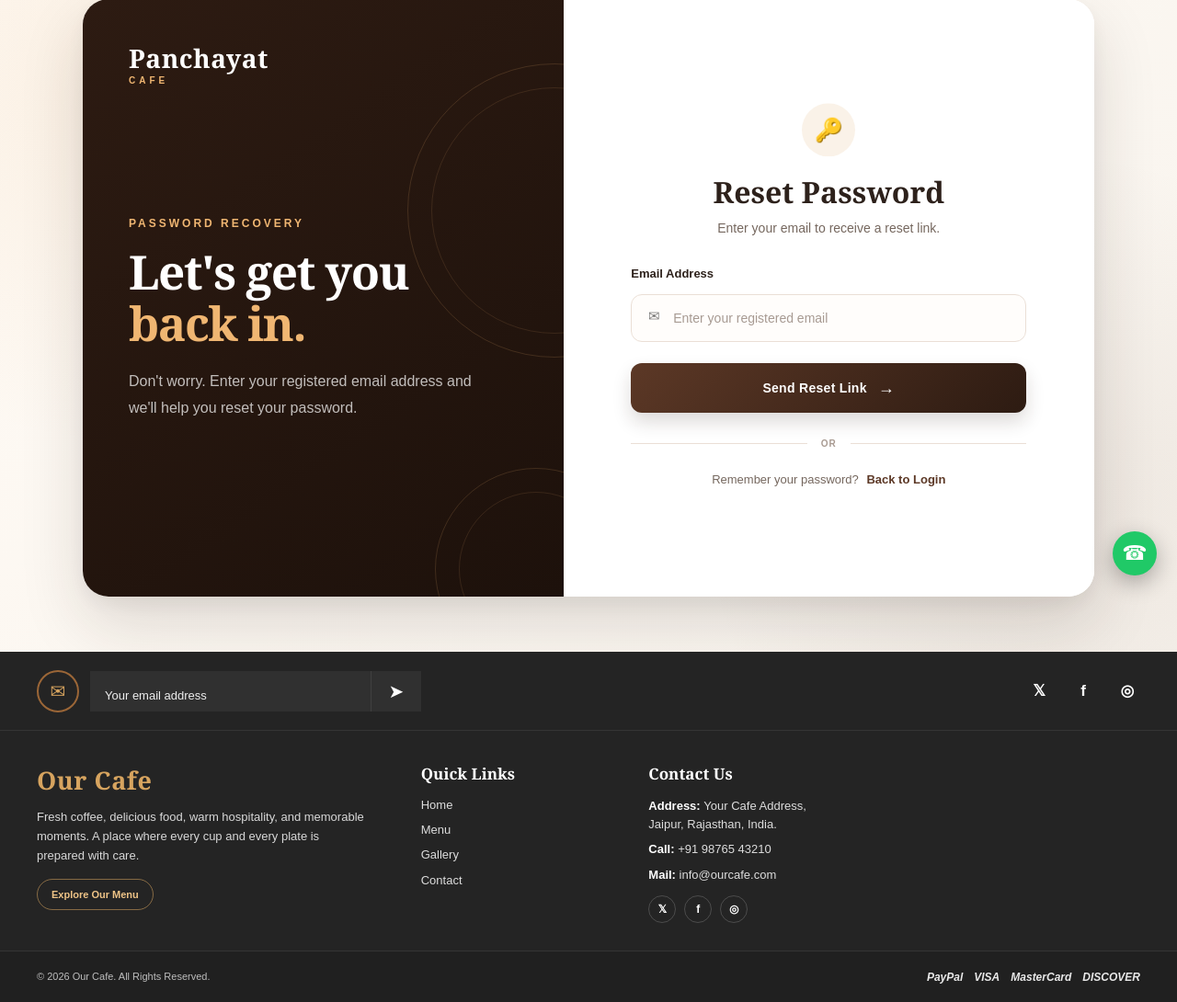
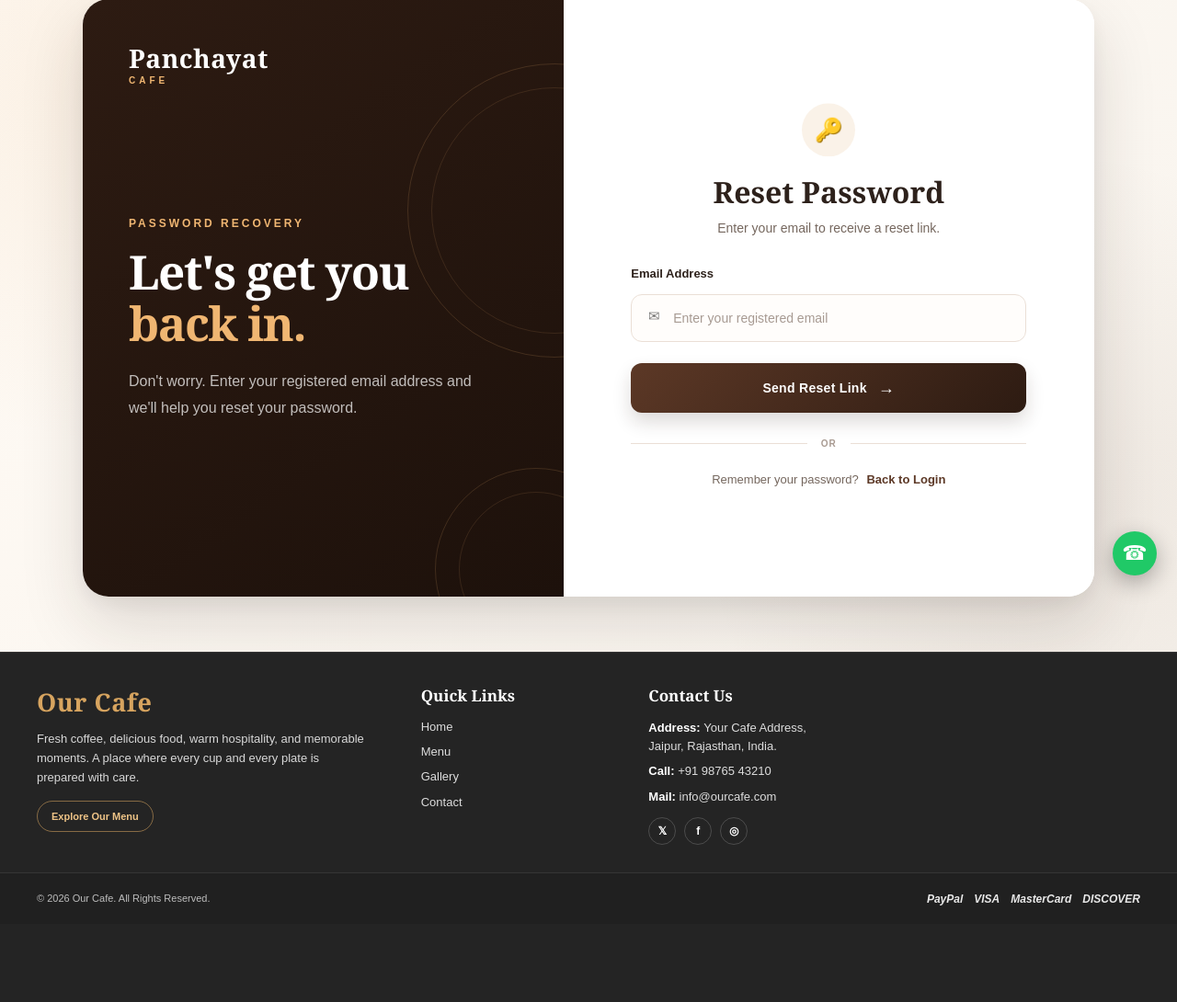
Before and after one commit to adjain07/Cafe-django, a Django app: page /accounts/password-reset/ in a window 1280 px wide. Shown: the part 152-1242 px from the top of the page at 92% size. After the commit the page ends 1137 px from the top, so only its background shows below. Run offline with Django 5.2, Linux system fonts and the light colour scheme.

Commit message:
Comment out newsletter section in footer template

```diff
--- a/templates/includes/footer.html
+++ b/templates/includes/footer.html
@@ -6,7 +6,7 @@
          NEWSLETTER BAR
     ====================================================== -->
 
-    <div class="footer-newsletter">
+    {% comment %} <div class="footer-newsletter">
 
         <div class="footer-newsletter-box">
 
@@ -69,7 +69,7 @@
 
         </div>
 
-    </div>
+    </div> {% endcomment %}
 
 
 
```
